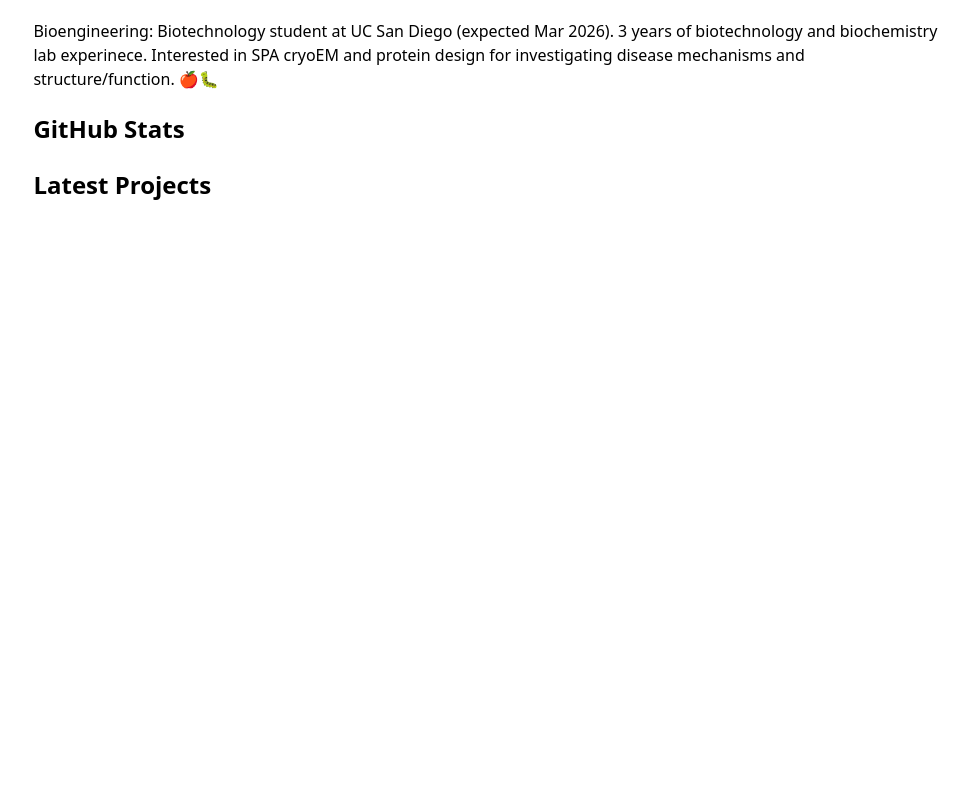
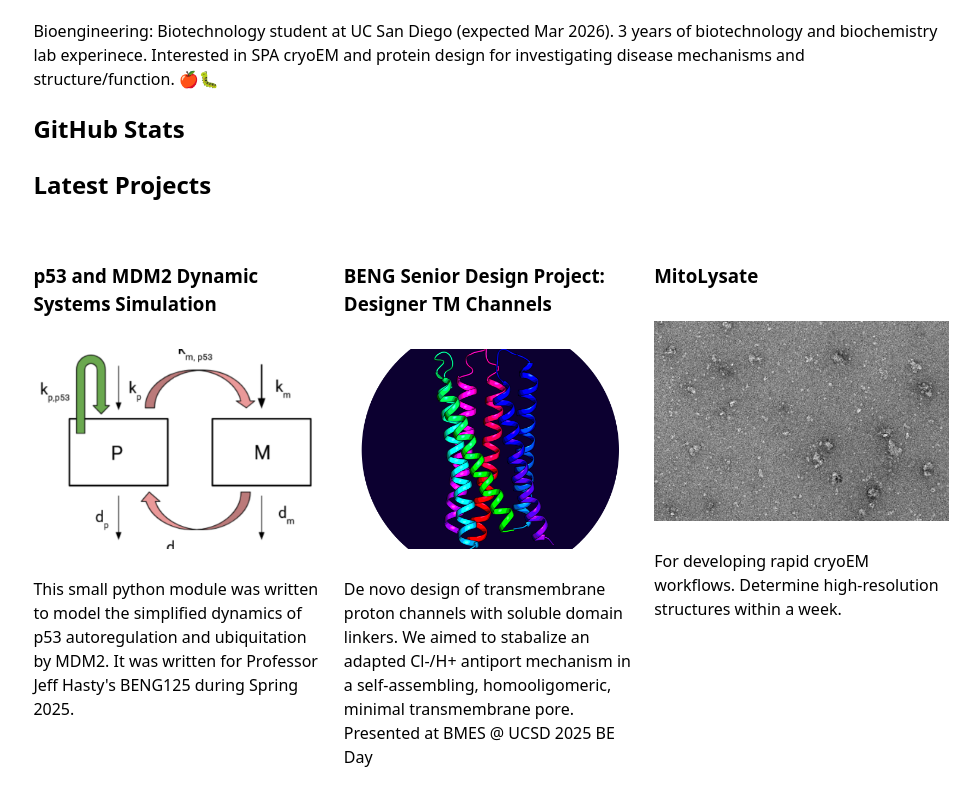
Before and after one commit to cecilia-mariea/portfolio, a plain HTML site: page index.html in a window 1280 px wide. Shown: the part 544-1337 px from the top of the page, without its empty margins (149-1129 px from the left). Before the commit the page ends 800 px from the top, so only its background shows below. Drawn offline with Linux system fonts and the light colour scheme; no server answers.

Commit message:
yet another image path js fix

```diff
--- a/global.js
+++ b/global.js
@@ -83,21 +83,31 @@ export function renderProjects(project, containerElement, headingLevel = 'h2') {
   if (containerElement == null) {
     throw new Error (`${containerElement} is invalid`)
   }
-  let imgSrc = p.image;
-  if (!imgSrc.startsWith('http')) {
-  imgSrc = `${window.location.origin}/portfolio/${imgSrc.replace(/^\//, '')}`;
-  }
+
   containerElement.innerHTML = '';
+
   for (let p of project) {
+
+    const base = `${window.location.origin}/portfolio/`;
     const article = document.createElement('article');
 
+    // title
     const headingElement = document.createElement(headingLevel)
     headingElement.textContent = p.title;
     article.appendChild(headingElement);
-    article.innerHTML += `
-    <img src="${imgSrc}" alt="${p.title}">
-    <p>${p.description}</p>
-    `; // append to innerHTML since we already added the heading
+
+    // image
+    const img = document.createElement('img');
+    img.src = p.image.startsWith('http')
+      ? p.image
+      : base + p.image.replace(/^\//, '');
+    img.alt = p.title;
+    article.appendChild(img);
+
+    const desc = document.createElement('p');
+    desc.textContent = p.description;
+    article.appendChild(desc);
+
     containerElement.appendChild(article);
   }
 }
--- a/index.js
+++ b/index.js
@@ -1,6 +1,6 @@
-import { fetchJSON, renderProjects, fetchGitHubData } from './global.js';
+import { fetchJSON, renderProjects, fetchGitHubData } from '/global.js';
 
-const projects = await fetchJSON('./lib/projects.json');
+const projects = await fetchJSON('lib/projects.json');
 const latestProjects = projects.slice(0, 3);
 
 const projectsContainer = document.querySelector('.projects');
--- a/lib/projects.json
+++ b/lib/projects.json
@@ -2,25 +2,25 @@
   {
     "title": "p53 and MDM2 Dynamic Systems Simulation",
     "year" : 2025,
-    "image": "images/network_diagram.png",
+    "image": "/images/network_diagram.png",
     "description": "This small  python module was written to model the simplified dynamics of p53 autoregulation and ubiquitation by MDM2. It was written for Professor Jeff Hasty's BENG125 during Spring 2025."
   },
   {
     "title": "BENG Senior Design Project: Designer TM Channels",
     "year" : 2024,
-    "image": "images/31Logo.png",
+    "image": "/images/31Logo.png",
     "description": "De novo design of transmembrane proton channels with soluble domain linkers. We aimed to stabalize an adapted Cl-/H+ antiport mechanism in a self-assembling, homooligomeric, minimal transmembrane pore. Presented at BMES @ UCSD 2025 BE Day"
   },
   {
     "title": "MitoLysate",
     "year" : 2023,
-    "image": "images/micrograph.png",
+    "image": "/images/micrograph.png",
     "description": "For developing rapid cryoEM workflows. Determine high-resolution structures within a week."
   },
   {
     "title": "DSC106 Visualizations",
     "year" : 2025,
-    "image": "images/vis.png",
+    "image": "/images/vis.png",
     "description": "Exploratory visualizations of datasets regarding processed groceries, economic indicators of climate change etc. to practice effective visual encodings."
   },
   {
```
Also changed, not shown: projects/index.html (+1 -1 lines).
